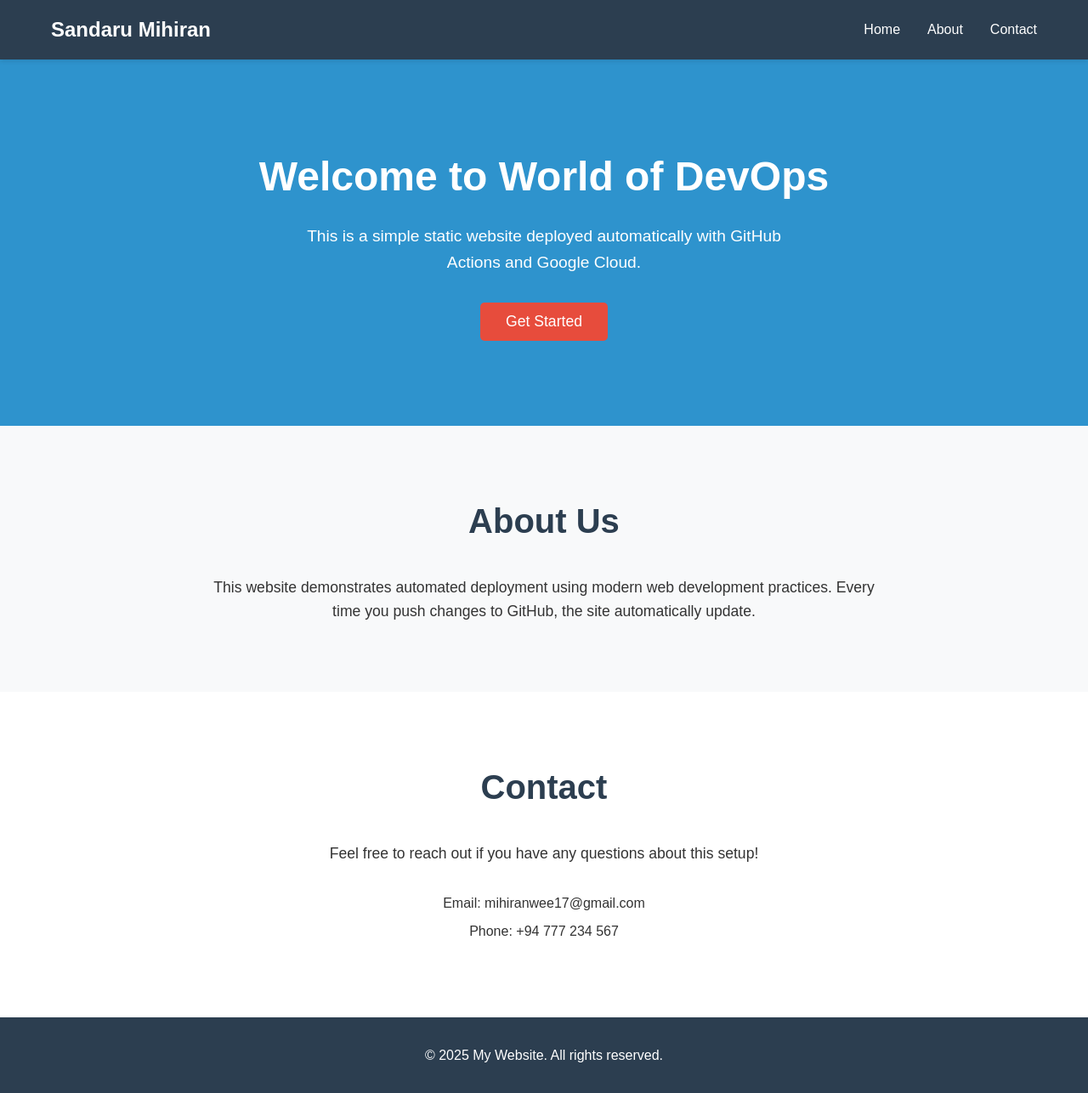
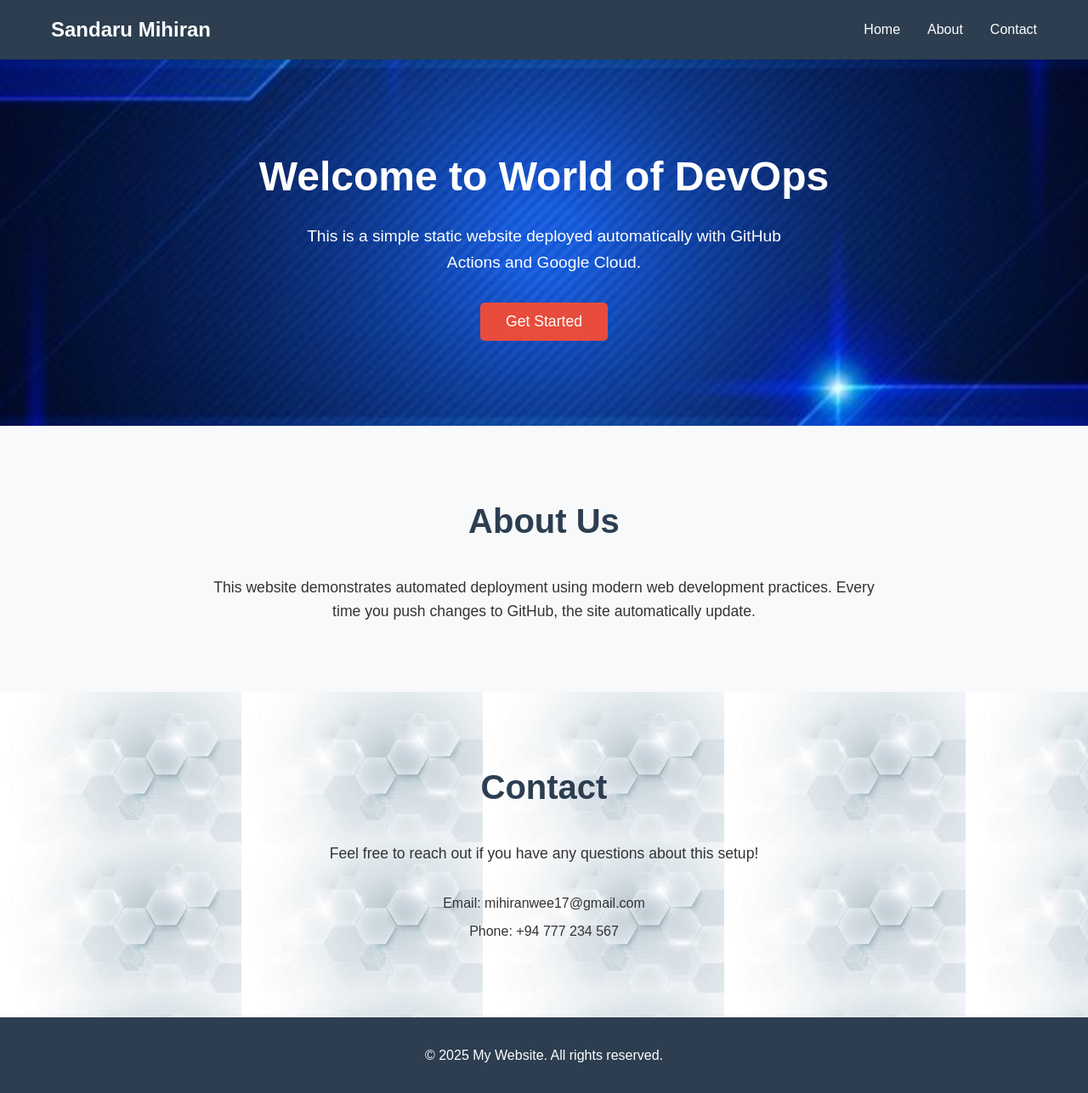
Before and after one commit to SandaruUOK/my-static-website, a website: page index.html in a window 1280 px wide. Shown: the whole page at 85% size. Drawn offline with Linux system fonts and the light colour scheme.

Commit message:
add background images

```diff
--- a/styles.css
+++ b/styles.css
@@ -74,6 +74,7 @@ main {
 
     background-size: cover;
     background-position: center;
+    background-image: url('images/background.jpg');
     background-repeat: no-repeat;
     background-color: rgba(5, 126, 196, 0.836);
     color: white;
@@ -134,6 +135,7 @@ main {
 .contact {
     padding: 80px 0;
     background: white;
+    background-image: url('images/download.jpg');
 
 }
 
```
